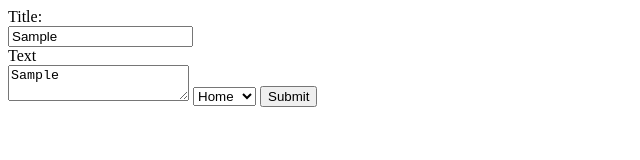
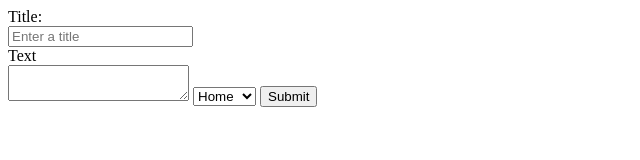
Before and after one commit to Moro-Afriyie/FirebaseNotification, a plain HTML site: page index.html in a window 1280 px wide. Both pictures are taken after typing "Sample", "Sample" into the empty fields and a click on the button "Submit". Shown: the full height of the page, 0-640 px from the left. Drawn offline with Linux system fonts and the light colour scheme; no server answers.

Commit message:
javascript done

```diff
--- /dev/null
+++ b/app.js
@@ -0,0 +1,61 @@
+let submit = document.querySelector('.submit');
+let titleInput = document.querySelector('#title');
+let textInput = document.querySelector('.text');
+let optionsInput = document.querySelector('.cars');
+let errorText = '';
+let successText = '';
+let url = 'https://fcm.googleapis.com/fcm/send';
+submit.addEventListener('click', () => {
+    var title = titleInput.value;
+    var text = textInput.value;
+    var page = optionsInput.value;
+    titleInput.value = '';
+    textInput.value = '';
+
+    console.log(`title: ${title}`);
+    console.log(`text: ${text}`);
+    console.log(`page: ${page}`);
+    if (title == '' || text == '' || page == '') {
+        console.log('error');
+        titleInput.focus();
+        // displays the error message
+    } else {
+
+        // fetch the data
+        fetch(url, {
+                method: "POST",
+                headers: {
+                    "Content-Type": "application/json",
+                },
+                body: {
+                    "notification": {
+                        "title": title,
+                        "text": text,
+                        "sound": "default"
+                    },
+                    "data": {
+                        "page": page,
+                        "tabViewIndex": 0
+                    },
+
+                    "priority": "High",
+                    "showWhenInForeground": true,
+                    "to": "/topics/all"
+
+                },
+            })
+            .then((result) => {
+                if (result['message_id']) {
+                    //Show success message
+                } else {
+                    //show error message
+                }
+                console.log(result);
+            })
+            .catch((ex) => {
+                console.log(ex);
+            });
+    }
+
+
+});
--- a/index.html
+++ b/index.html
@@ -14,15 +14,16 @@
         <label>Title:</label><br>
         <input type="text" id="title" name="title" placeholder="Enter a title"><br>
         <label for="lname">Text</label><br>
-        <Textarea></Textarea>
-        <select id="cars" name="cars">
-        <option value="volvo">Home</option>
-        <option value="saab">league</option>
-        <option value="fiat">radio</option>
+        <Textarea class="text"></Textarea>
+        <select class="cars" id="cars" name="cars">
+        <option value="Home">Home</option>
+        <option value="league">league</option>
+        <option value="radio">radio</option>
     </select>
-        <button>Submit</button>
+        <button class="submit">Submit</button>
     </div>
 
 </body>
+<script src="app.js"></script>
 
 </html>
```
